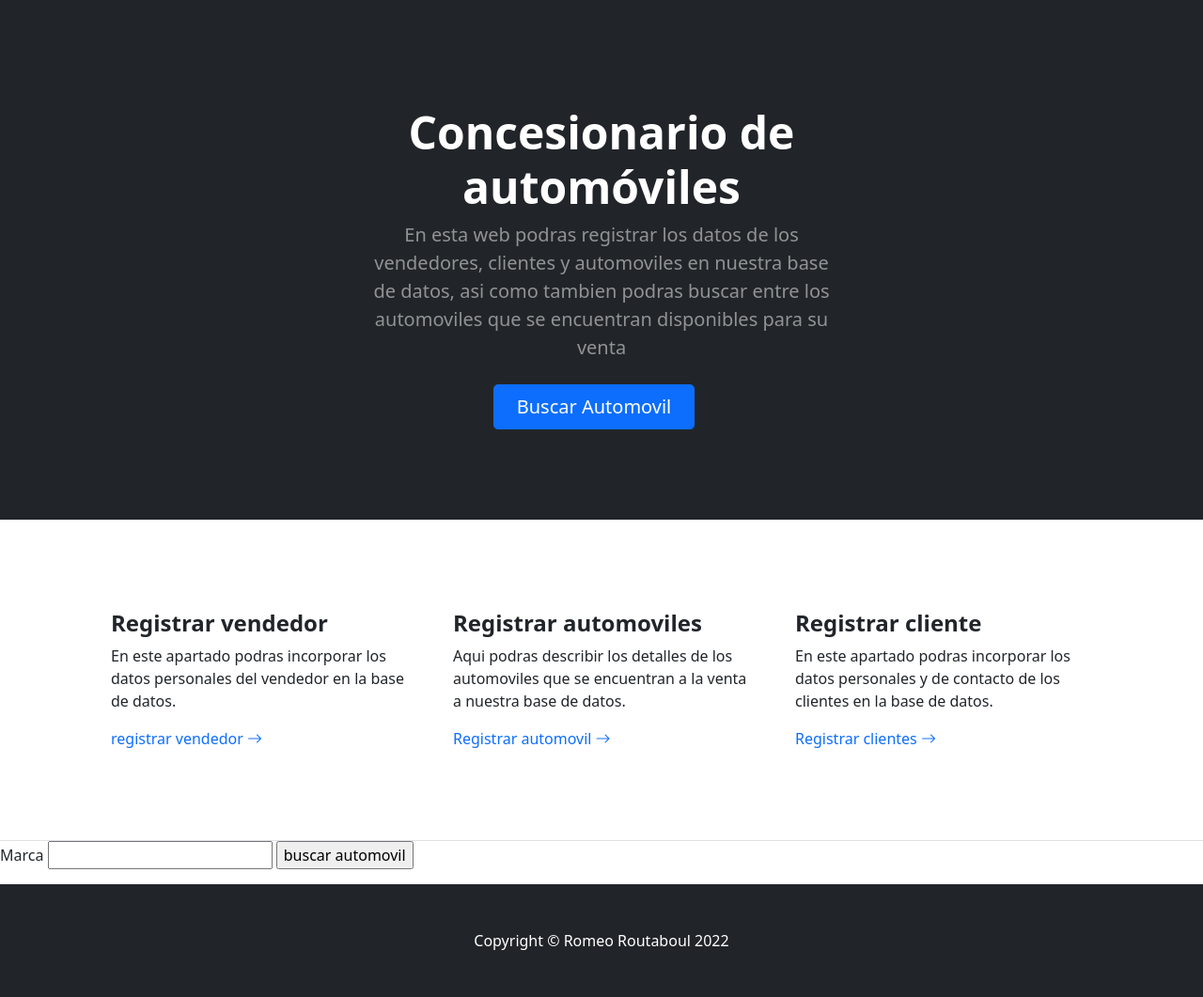
After one commit to Romeo-Routaboul/Entrega1-Routaboul, a Django app: template mi_web/mi_app/templates/mi_app/busqueda_automoviles.html in a window 1280 px wide. The commit adds this page. Shown: the whole page at 94% size. Run offline with Django 3.2, Linux system fonts and the light colour scheme; the template is opened without the code that fills it, so the values that code supplies are empty; some libraries are stand-ins or nearby versions.

Commit message:
implemento herramienta de busqueda para database

```diff
--- a/mi_web/mi_app/templates/mi_app/base.html
+++ b/mi_web/mi_app/templates/mi_app/base.html
@@ -37,7 +37,7 @@
                             <h1 class="display-5 fw-bolder text-white mb-2">Concesionario de automóviles</h1>
                             <p class="lead text-white-50 mb-4">En esta web podras registrar los datos de los vendedores, clientes y automoviles en nuestra base de datos, asi como tambien podras buscar entre los automoviles que se encuentran disponibles para su venta</p>
                             <div class="d-grid gap-3 d-sm-flex justify-content-sm-center">
-                                <a class="btn btn-primary btn-lg px-4 me-sm-3" href="#features">Buscar Automovil</a>
+                                <a class="btn btn-primary btn-lg px-4 me-sm-3" href="{% url 'busqueda_automoviles' %}">Buscar Automovil</a>
                             </div>
                         </div>
                     </div>
--- /dev/null
+++ b/mi_web/mi_app/templates/mi_app/busqueda_automoviles.html
@@ -0,0 +1,14 @@
+{% extends 'mi_app/base.html' %}
+
+{% block contenido %}
+
+
+<form action="{% url 'resultado_busqueda_automoviles' %}" method="get">
+    <p>
+        Marca <input type="text" name="marca_autos">
+        <input type="submit" value="buscar automovil">
+    </p>
+</form>
+
+
+{% endblock %}
--- a/mi_web/mi_app/templates/mi_app/registro_automoviles.html
+++ b/mi_web/mi_app/templates/mi_app/registro_automoviles.html
@@ -12,11 +12,9 @@
     <p>
         Modelo <input type="text" name="modelo">
     </p>
-
     <p>
-        Precio(USD) <input type="number" name="precio">
+        Precio <input type="text" name="precio">
     </p>
-
     <input type="submit" value="Registrar automovil">
 </form>
 
--- a/mi_web/mi_app/urls.py
+++ b/mi_web/mi_app/urls.py
@@ -6,6 +6,8 @@ urlpatterns = [
     path("registro_vendedor/", registro_vendedor, name='registro_vendedor'),
     path("registro_automoviles/", registro_automoviles, name='registro_automoviles'),
     path("registro_clientes/", registro_clientes, name='registro_clientes'),
+    path("busqueda_automoviles/", busqueda_automoviles, name='busqueda_automoviles'),
+    path("resultado_busqueda_automoviles/", resultado_busqueda_automoviles, name='resultado_busqueda_automoviles'),
 
 
 ]
--- a/mi_web/mi_web/urls.py
+++ b/mi_web/mi_web/urls.py
@@ -15,9 +15,11 @@ Including another URLconf
 """
 from django.contrib import admin
 from django.urls import path, include
+from mi_web.views import inicio
 
 
 urlpatterns = [
     path('admin/', admin.site.urls),
+    path('', inicio),
     path("coder/", include ('mi_app.urls'))
 ]
--- /dev/null
+++ b/mi_web/mi_web/views.py
@@ -0,0 +1,4 @@
+from django.http import HttpResponse
+
+def inicio(request):
+    return HttpResponse('para probar la pagina dirigirse a "coder/inicio/"')
```
Also changed, not shown: mi_web/mi_app/templates/mi_app/resultado_busqueda_autos.html (added, +14 -0 lines), mi_web/mi_app/views.py (+13 -4 lines), mi_web/db.sqlite3.
